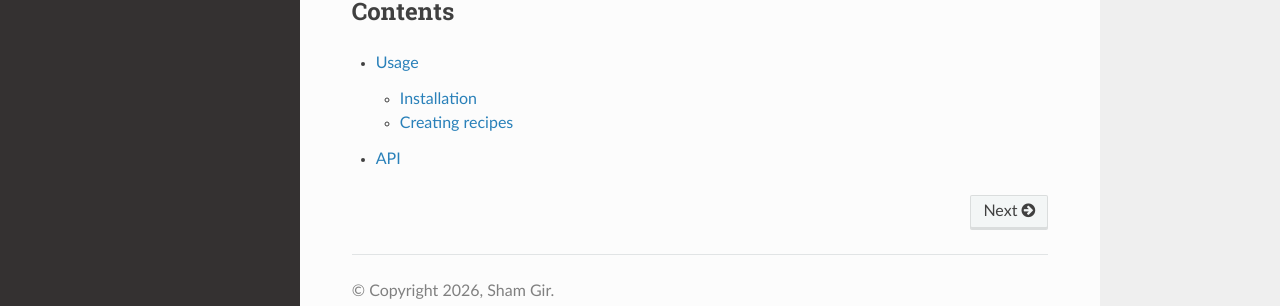
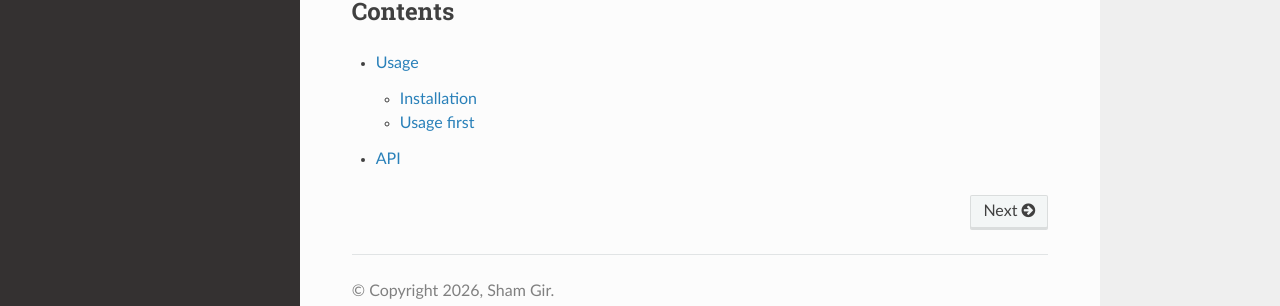
Before and after one commit to ShamGir/objectplayer-testing-doc-2, a Sphinx documentation site: the page built from docs/source/index.rst, in a window 1280 px wide. Shown: the part 410-716 px from the top of the page. Built offline with Sphinx 7.4.7 and the Read the Docs theme 3.1.0, drawn with Linux system fonts in a browser that asks for light colours.

Commit message:
Update usage.rst

```diff
--- a/docs/source/usage.rst
+++ b/docs/source/usage.rst
@@ -12,7 +12,7 @@ Install it with Sham Gir help:
 
    (.venv) $ install objectplayer
 
-Creating recipes
+Usage first
 ----------------
 
 Once it is installed then,
```
